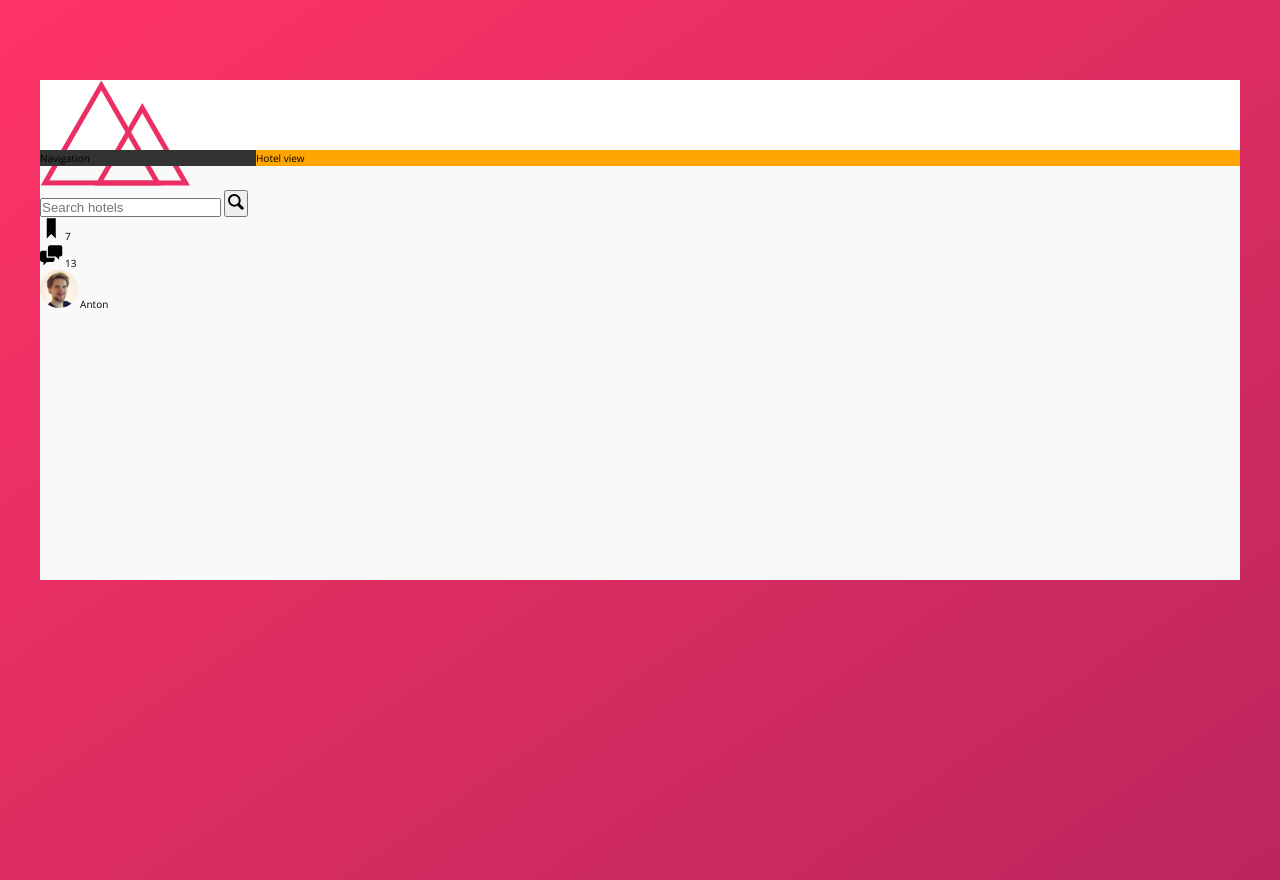
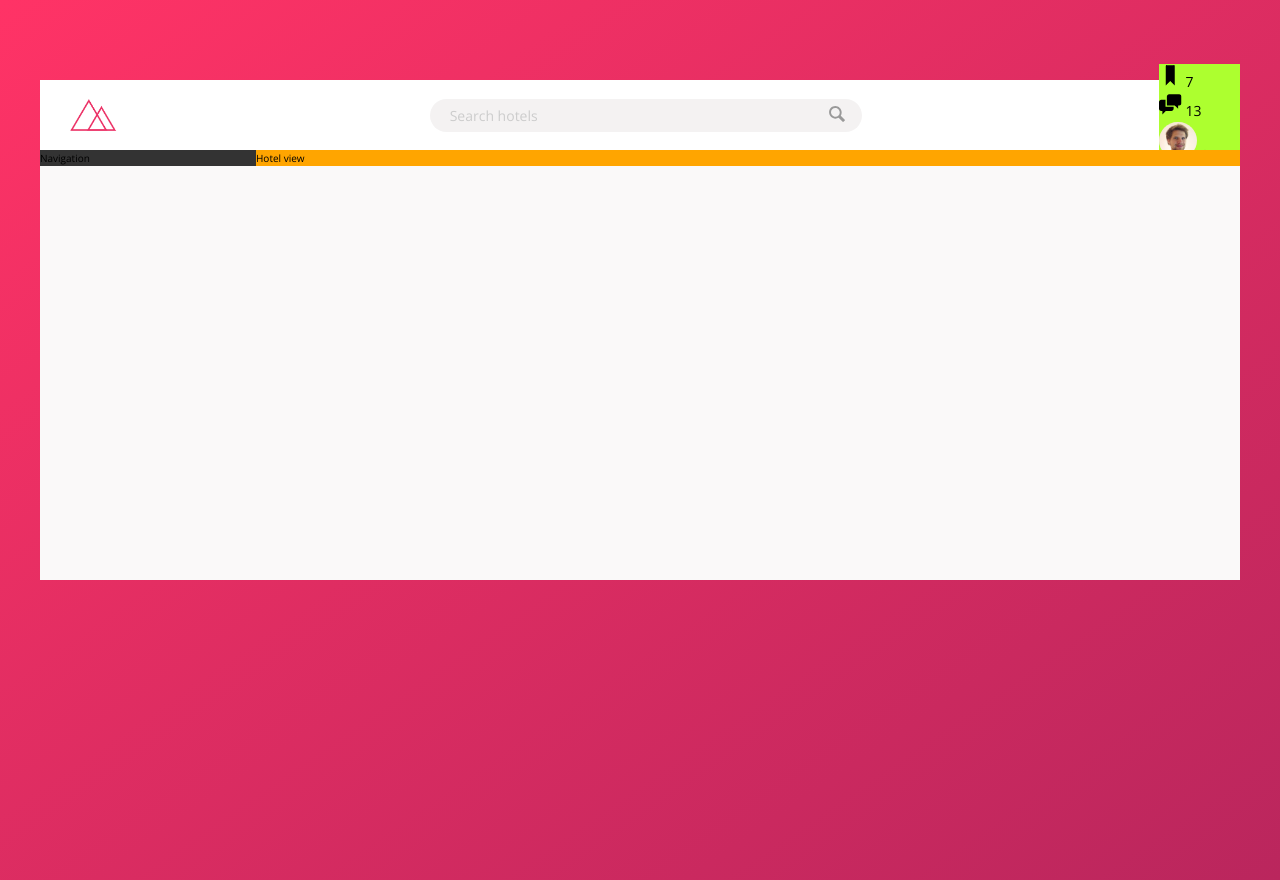
Before and after one commit to gonzoibox/booking-app, a website: page index.html in a window 1280 px wide. Drawn offline with nearby package versions, Linux system fonts and the light colour scheme.

Commit message:
Building the Header - Part 2

```diff
--- a/sass/_components.scss
+++ b/sass/_components.scss
@@ -1,26 +1,69 @@
 // LOGO
-logo {
+.logo {
     height: 3.25rem;
+    margin-left: 3rem;
 }
 
 // SEARCH
 .search {
+    flex: 0 0 40%;
+
+    display: flex;
+    align-items: center;
+    justify-content: center;
+
     &__input {
+        font-family: inherit;
+        font-size: inherit;
+        color: inherit;
+        background-color: var(--color-grey-light-2);
+        border: none;
+        padding: .7rem 2rem;
+        border-radius: 100px;
+        width: 90%;
+        transition: all .2s;
+        margin-right: -3.5rem;
 
+        &:focus {
+            outline: none;
+            width: 100%;
+            background-color: var(--color-grey-light-3);
+        }
+
+        &::-webkit-input-placeholder {
+            font-weight: 100;
+            color: var(--color-grey-light-4);
+        }
+    }
+
+    &__input:focus + &__button {
+        background-color: var(--color-grey-light-3);
     }
 
     &__button {
+        border: none;
+        background-color: var(--color-grey-light-2);
 
+        &:focus {
+            outline: none;
+        }
+
+        &:active {
+            transform: translate(2px);
+        }
     }
 
     &__icon {
         height: 2rem;
         width: 2rem;
+        fill: var(--color-grey-dark-3);
     }
 }
 
 // USER NAVIGATION
 .user-nav {
+    background-color: greenyellow;
+
     &__icon-box {
 
     }
--- a/sass/_layout.scss
+++ b/sass/_layout.scss
@@ -8,14 +8,18 @@
 }
 
 .header {
+    font-size: 1.4rem;
     height: 7rem;
     background-color: #fff;
     border-bottom: var(--color-grey-light-2);
+
+    display: flex;
+    justify-content: space-between;
+    align-items: center;
 }
 
 .content {
     display: flex;
-
 }
 
 .sidebar {
```
Also changed, not shown: css/style.css.
